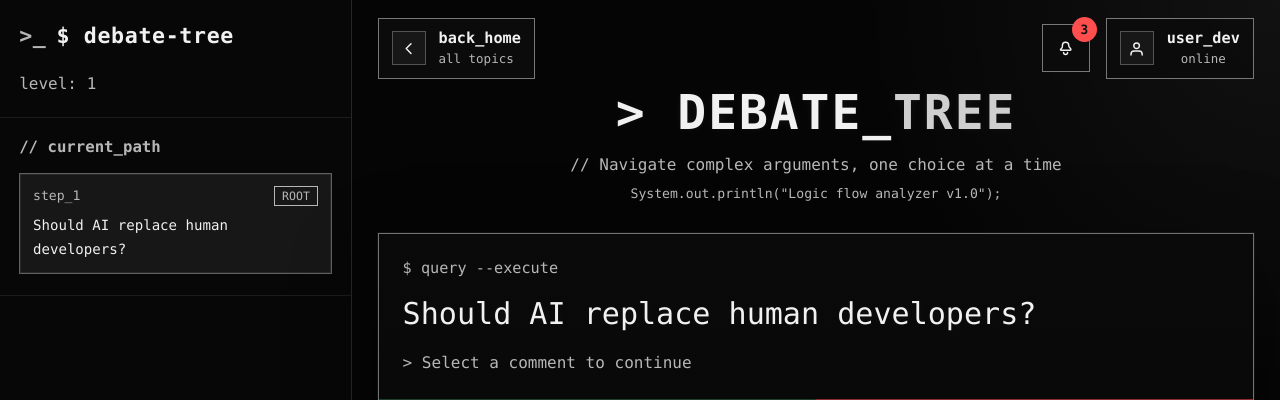
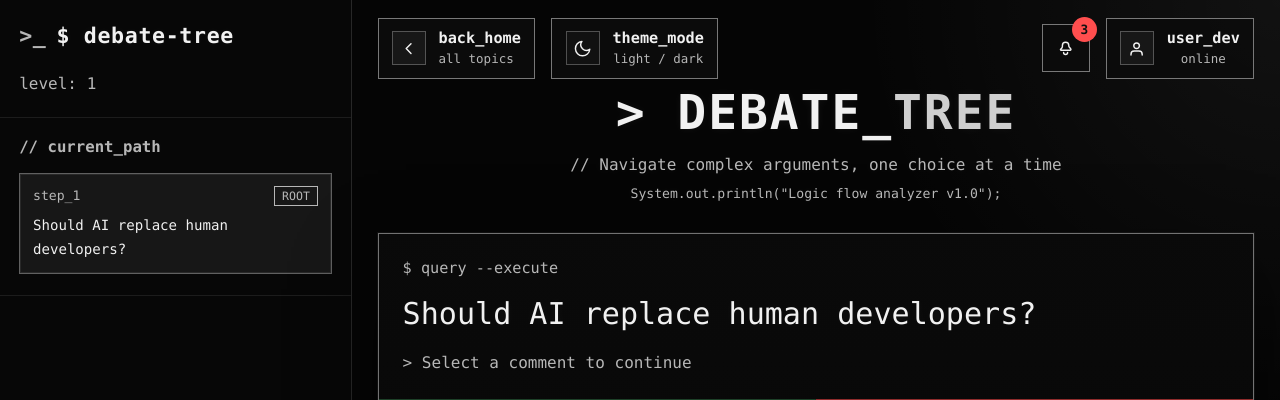
Before and after one commit to ali-fadaee/CITS3403-Group-Project, a Flask app: page /debate in a window 1280 px wide. Shown: the top 400 px of the page. Run offline with Flask 3, Linux system fonts and the light colour scheme.

Commit message:
Added new button for changing theme (light/dark)

```diff
--- a/app/static/css/debate.css
+++ b/app/static/css/debate.css
@@ -392,6 +392,14 @@ body.debate-body [hidden] {
 
 .home-chip {
   color: var(--debate-text);
+}
+
+.theme-chip {
+  cursor: pointer;
+}
+
+.theme-chip .profile-icon {
+  background: rgba(18, 18, 18, 0.96);
 }
 
 .profile-icon {
--- a/app/templates/debate.html
+++ b/app/templates/debate.html
@@ -5,7 +5,7 @@
 {% block body_class %}debate-body{% endblock %}
 
 {% block extra_css %}
-  <link rel="stylesheet" href="{{ url_for('static', filename='css/debate.css', v='thread-nav-12') }}">
+  <link rel="stylesheet" href="{{ url_for('static', filename='css/debate.css', v='thread-nav-13') }}">
 {% endblock %}
 
 {% block page_shell %}
@@ -39,6 +39,18 @@
             <div class="profile-status">all topics</div>
           </div>
         </a>
+
+        <button class="profile-chip theme-chip" type="button" aria-label="Theme switch placeholder">
+          <div class="profile-icon">
+            <svg viewBox="0 0 24 24" aria-hidden="true">
+              <path d="M21 12.8A9 9 0 1 1 11.2 3a7 7 0 0 0 9.8 9.8Z"></path>
+            </svg>
+          </div>
+          <div>
+            <div class="profile-name">theme_mode</div>
+            <div class="profile-status">light / dark</div>
+          </div>
+        </button>
       </div>
 
       <div class="topbar-right">
```
